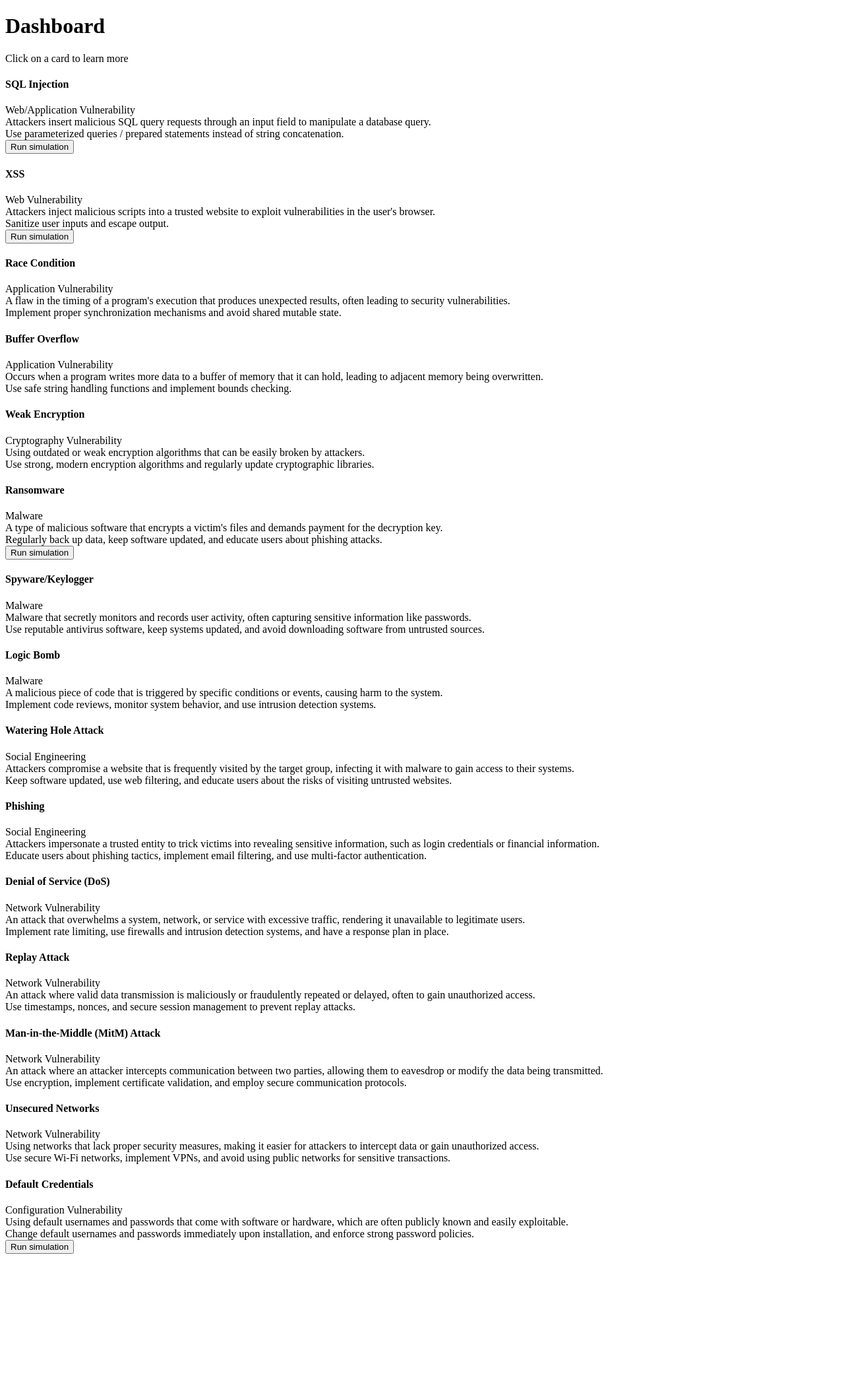
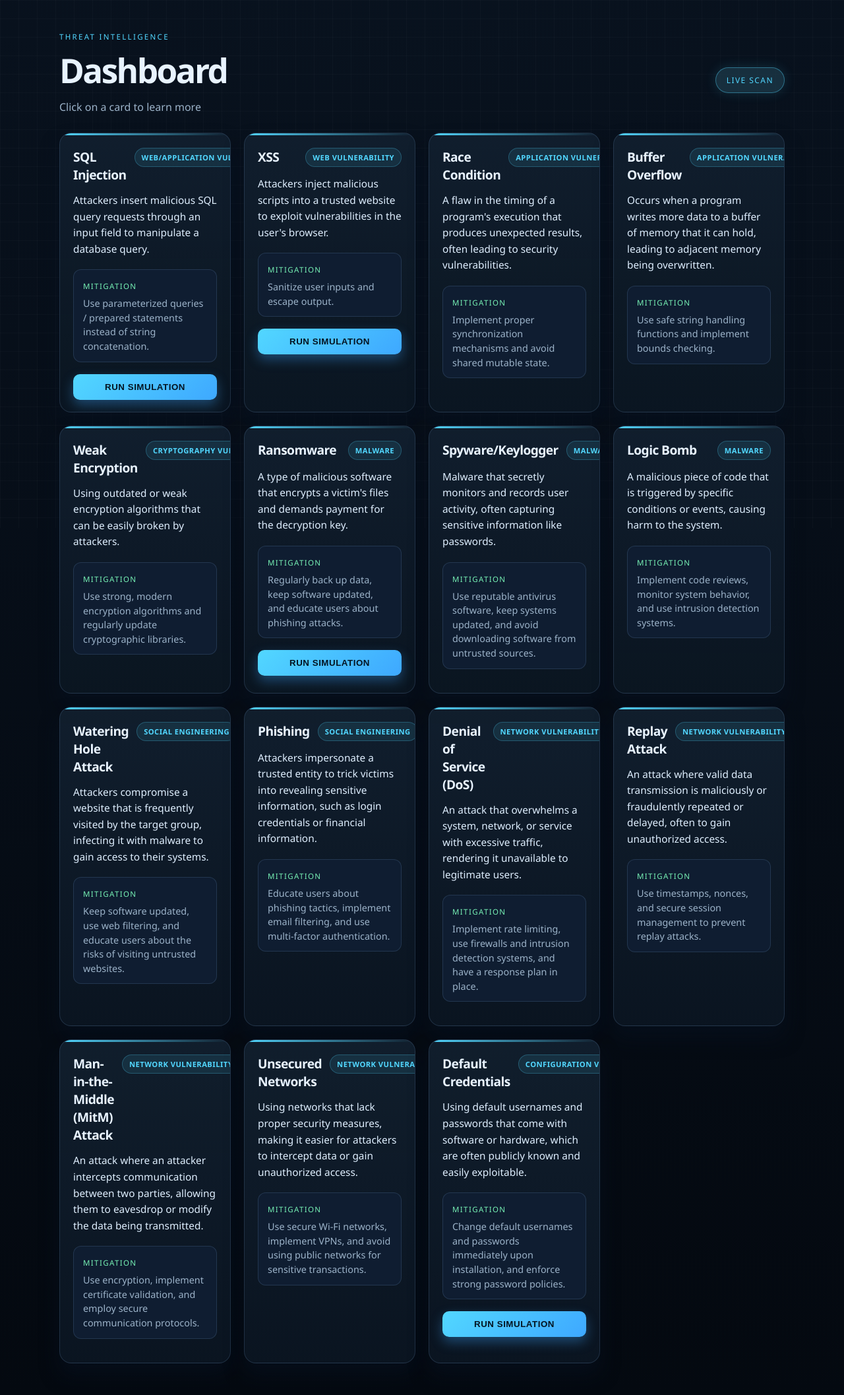
Before and after one commit to adalocke7/Threats-and-Vulnerabilites-Dashboard, a Flask app: page / in a window 1280 px wide. Shown: the whole page at 66% size. Before the commit the page ends 1900 px from the top, so only its background shows below. Run offline with Flask 3, Linux system fonts and the light colour scheme.

Commit message:
Style the html templates and polish up the html template

```diff
--- /dev/null
+++ b/static/style.css
@@ -0,0 +1,217 @@
+:root {
+    --bg: #07111f;
+    --bg-alt: #0d1b2a;
+    --panel: rgba(12, 25, 39, 0.9);
+    --panel-strong: #101f33;
+    --line: rgba(118, 155, 197, 0.2);
+    --text: #e8f3ff;
+    --muted: #9cb3c9;
+    --accent: #52d7ff;
+    --accent-strong: #3ea8ff;
+    --success: #76f0b4;
+    --warning: #ffbb66;
+    --danger: #ff6b7d;
+    --shadow: rgba(7, 17, 31, 0.6);
+}
+
+* {
+    box-sizing: border-box;
+}
+
+body {
+    margin: 0;
+    min-height: 100vh;
+    font-family: "Segoe UI", Tahoma, Geneva, Verdana, sans-serif;
+    background:
+        linear-gradient(180deg, rgba(8, 17, 29, 0.96), rgba(4, 9, 16, 1)),
+        radial-gradient(circle at top, rgba(82, 215, 255, 0.14), transparent 35%),
+        var(--bg);
+    color: var(--text);
+    display: flex;
+    justify-content: center;
+    padding: 48px 20px;
+}
+
+body::before {
+    content: "";
+    position: fixed;
+    inset: 0;
+    background-image:
+        linear-gradient(rgba(255,255,255,0.025) 1px, transparent 1px),
+        linear-gradient(90deg, rgba(255,255,255,0.025) 1px, transparent 1px);
+    background-size: 28px 28px;
+    pointer-events: none;
+}
+
+.dashboard-shell {
+    position: relative;
+    z-index: 1;
+    width: min(1100px, 100%);
+}
+
+.page-header {
+    display: flex;
+    align-items: end;
+    justify-content: space-between;
+    gap: 16px;
+    margin-bottom: 10px;
+}
+
+.eyebrow {
+    margin: 0 0 8px;
+    font-size: 0.72rem;
+    letter-spacing: 0.2em;
+    text-transform: uppercase;
+    color: var(--accent);
+}
+
+h1 {
+    margin: 0;
+    font-size: clamp(2.2rem, 4vw, 3.5rem);
+    font-weight: 700;
+    letter-spacing: -0.05em;
+}
+
+.status-pill {
+    border: 1px solid rgba(82, 215, 255, 0.4);
+    background: rgba(28, 58, 74, 0.75);
+    color: var(--accent);
+    border-radius: 999px;
+    padding: 10px 16px;
+    font-size: 0.75rem;
+    text-transform: uppercase;
+    letter-spacing: 0.12em;
+    box-shadow: 0 0 18px rgba(82, 215, 255, 0.15);
+}
+
+.subtitle {
+    margin: 0 0 28px;
+    color: var(--muted);
+    font-size: 1rem;
+}
+
+.cards-container {
+    display: grid;
+    grid-template-columns: repeat(auto-fit, minmax(260px, 1fr));
+    gap: 20px;
+}
+
+.card {
+    position: relative;
+    background: linear-gradient(180deg, rgba(17, 31, 46, 0.96), rgba(11, 22, 34, 0.92));
+    border: 1px solid var(--line);
+    border-radius: 18px;
+    padding: 22px 20px 18px;
+    box-shadow: 0 18px 28px var(--shadow);
+    overflow: hidden;
+    transition: transform 0.2s ease, border-color 0.2s ease, box-shadow 0.2s ease;
+}
+
+.card::before {
+    content: "";
+    position: absolute;
+    inset: 0 auto auto 0;
+    width: 100%;
+    height: 3px;
+    background: linear-gradient(90deg, var(--accent), transparent);
+}
+
+.card:hover {
+    transform: translateY(-4px);
+    border-color: rgba(82, 215, 255, 0.45);
+    box-shadow: 0 22px 32px rgba(10, 18, 26, 0.9), 0 0 18px rgba(82, 215, 255, 0.12);
+}
+
+.card-header {
+    display: flex;
+    align-items: flex-start;
+    justify-content: space-between;
+    gap: 12px;
+    margin-bottom: 14px;
+}
+
+.card h4 {
+    margin: 0;
+    font-size: 1.2rem;
+    font-weight: 700;
+    letter-spacing: -0.03em;
+}
+
+.category-tag {
+    background: rgba(82, 215, 255, 0.1);
+    border: 1px solid rgba(82, 215, 255, 0.25);
+    color: var(--accent);
+    border-radius: 999px;
+    padding: 6px 10px;
+    font-size: 0.7rem;
+    font-weight: 600;
+    letter-spacing: 0.04em;
+    text-transform: uppercase;
+    white-space: nowrap;
+}
+
+.description {
+    margin: 0 0 18px;
+    color: #dfefff;
+    line-height: 1.6;
+    font-size: 0.96rem;
+}
+
+.mitigation-box {
+    background: rgba(16, 31, 51, 0.9);
+    border: 1px solid rgba(118, 155, 197, 0.2);
+    border-radius: 12px;
+    padding: 12px 14px;
+    margin-bottom: 18px;
+}
+
+.label {
+    display: inline-block;
+    margin-bottom: 8px;
+    color: var(--success);
+    font-size: 0.72rem;
+    text-transform: uppercase;
+    letter-spacing: 0.12em;
+}
+
+.mitigation-box p {
+    margin: 0;
+    color: var(--muted);
+    line-height: 1.5;
+    font-size: 0.9rem;
+}
+
+button {
+    width: 100%;
+    border: none;
+    border-radius: 10px;
+    background: linear-gradient(135deg, var(--accent), var(--accent-strong));
+    color: #041421;
+    font-weight: 700;
+    letter-spacing: 0.04em;
+    text-transform: uppercase;
+    padding: 12px 16px;
+    cursor: pointer;
+    box-shadow: 0 8px 18px rgba(62, 168, 255, 0.35);
+    transition: filter 0.2s ease, transform 0.2s ease;
+}
+
+button:hover {
+    filter: brightness(1.05);
+    transform: translateY(-1px);
+}
+
+@media (max-width: 600px) {
+    body {
+        padding: 30px 14px;
+    }
+
+    .page-header {
+        flex-direction: column;
+        align-items: flex-start;
+    }
+
+    .card {
+        padding: 18px 16px 16px;
+    }
+}
--- a/templates/home.html
+++ b/templates/home.html
@@ -4,24 +4,41 @@
         <meta charset="UTF-8">
         <meta name="viewport" content="width=device-width, initial-scale=1.0">
         <title>Threats and Vulnerabilities Dashboard</title>
+        <link rel="stylesheet" href="{{ url_for ('static', filename='style.css') }}">
     </head>
     <body>
+        <div class="dashboard-shell">
+            <header class="page-header">
+                <div>
+                    <p class="eyebrow">Threat intelligence</p>
                     <h1>Dashboard</h1>
-        <div>Click on a card to learn more</div>
-        <div id = "cards-container">
+                </div>
+                <span class="status-pill">Live scan</span>
+            </header>
+
+            <p class="subtitle">Click on a card to learn more</p>
+
+            <div class="cards-container">
                 {% for item in catalog %}
-                <div id = "card">
+                    <article class="card">
+                        <div class="card-header">
                             <h4>{{ item.name }}</h4>
-                    {{ item.category }}
-                    <br>
-                    {{ item.description }}
-                    <br>
-                    {{ item.mitigation }}
+                            <span class="category-tag">{{ item.category }}</span>
                         </div>
+
+                        <p class="description">{{ item.description }}</p>
+
+                        <div class="mitigation-box">
+                            <span class="label">Mitigation</span>
+                            <p>{{ item.mitigation }}</p>
+                        </div>
+
                         {% if item.Simulation %}
-                    <button>Run simulation</button>
+                            <button type="button">Run simulation</button>
                         {% endif %}
+                    </article>
                 {% endfor %}
+            </div>
         </div>
     </body>
 </html>
```
Lines whose indentation alone changed are shown as unchanged.
